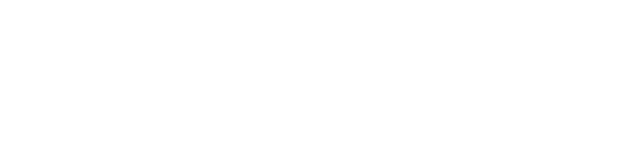
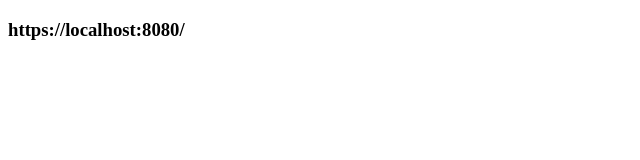
Before and after one commit to acciojob/sharable-urls-Dnyanesh9881, a website: page main.html in a window 1280 px wide. Shown: the whole page, without its empty margins (0-640 px from the left). Drawn offline with Linux system fonts and the light colour scheme.

Commit message:
created a submission

```diff
--- a/main.html
+++ b/main.html
@@ -1,6 +1,9 @@
 <!DOCTYPE html>
 <html>
   <body>
+	  <form>
+		  <h3 id="url"> https://localhost:8080/</h3>
+	  </form>
     <script type="text/javascript" src="./script.js">
 </script>
   </body>
```
